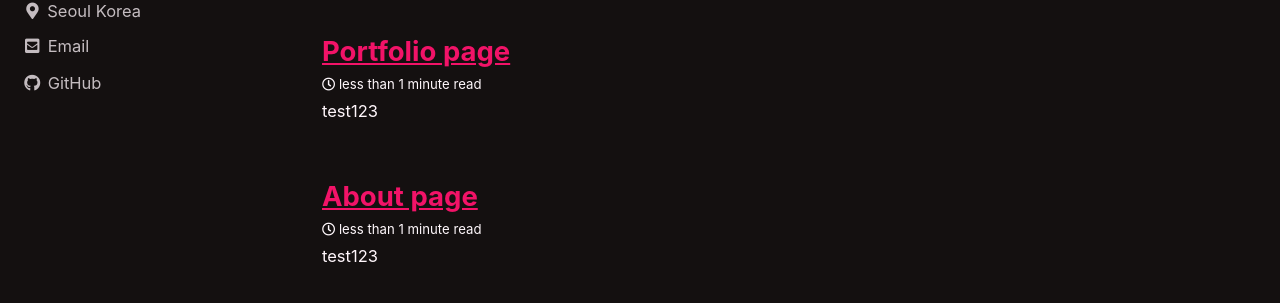
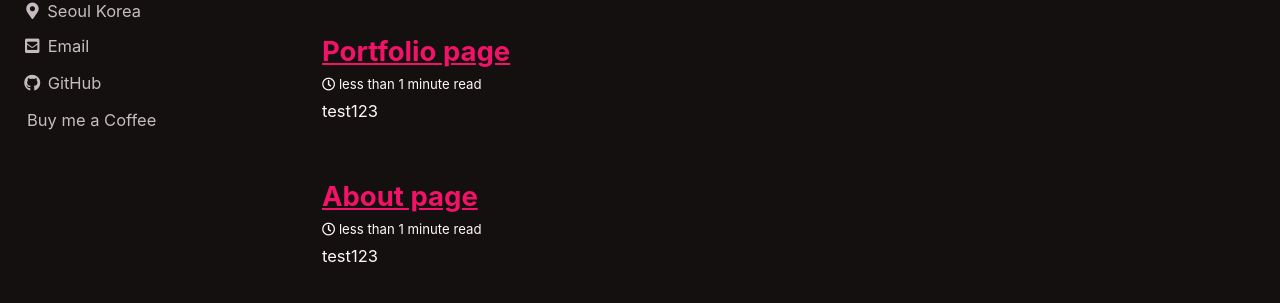
Before and after one commit to molllab/molllab.github.io, a Jekyll site: the page built from index.html, in a window 1280 px wide. Shown: the part 201-504 px from the top of the page. Built offline with Jekyll 4.4.1, drawn with Linux system fonts in a browser that asks for light colours; cached includes are drawn as plain includes; the list of posts is cut into pages by our own code.

Commit message:
add image button test

```diff
--- a/_config.yml
+++ b/_config.yml
@@ -128,6 +128,9 @@
     - label: "Instagram"
       icon: "fab fa-fw fa-instagram"
       # url: "https://instagram.com/"
+    - label: "Buy me a Coffee"
+      icon: "/assets/images/buy-me-a-coffee.png"
+      url: "https://buymeacoffee.com/molllab"
 
 # Site Footer
 footer:
```
Also changed, not shown: docs/assets/images/buy-me-a-coffee.png (added).
